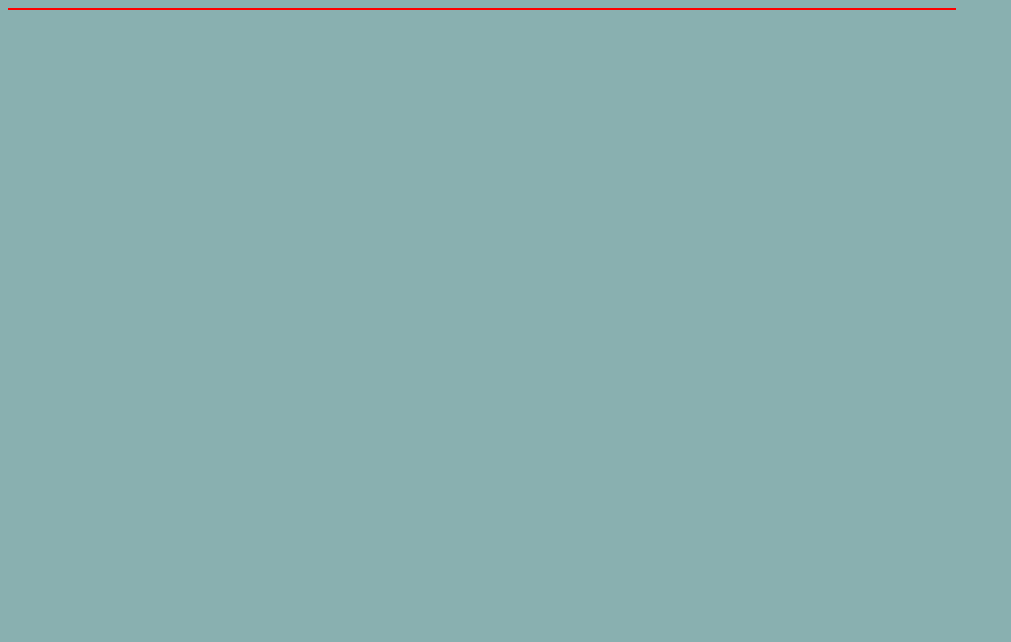
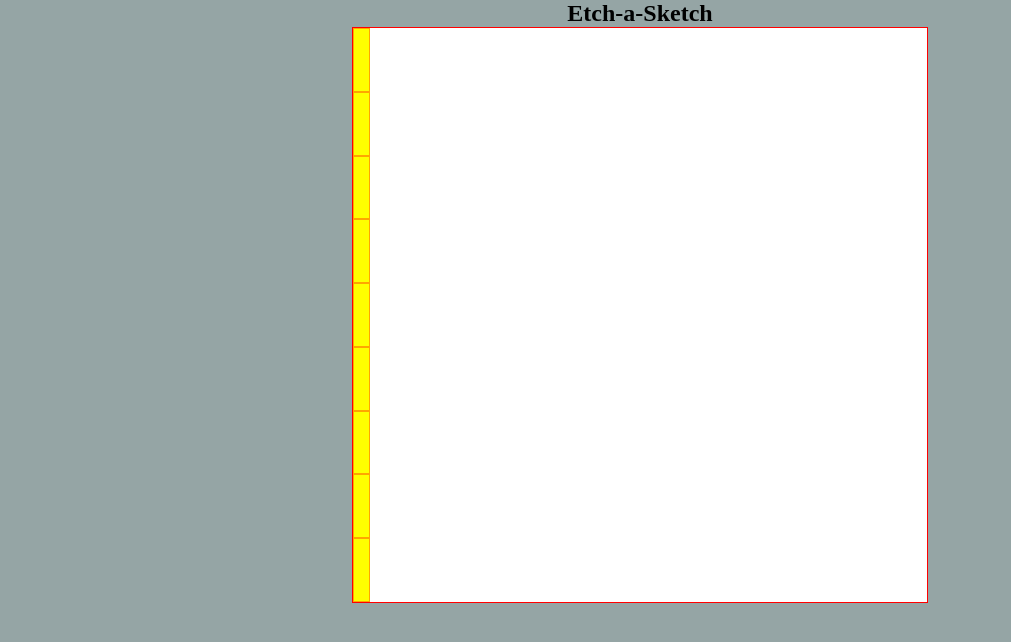
Before and after one commit to tjohnson009/top, a plain HTML site: page etch-a-skecth/index.html in a window 1280 px wide. Shown: the whole page, without its empty margins (0-1011 px from the left). Drawn offline with Linux system fonts and the light colour scheme.

Commit message:
Add createDivs function; add styling for development

```diff
--- a/etch-a-skecth/index.html
+++ b/etch-a-skecth/index.html
@@ -7,6 +7,7 @@
     <link rel="stylesheet" href="./style.css">
 </head>
 <body>
+    <h2>Etch-a-Sketch</h2>
     <div class="container" id="container">
 
     </div>
--- a/etch-a-skecth/index.js
+++ b/etch-a-skecth/index.js
@@ -0,0 +1,27 @@
+const DOM_ELEMENTS = {
+    container: document.querySelector('.container'),
+    div: '<div class="cell"></div>'
+}
+
+let size = 3;
+
+function createDivs() {
+    for (let i=0; i < size**2; i++) {
+        DOM_ELEMENTS.container.insertAdjacentHTML("afterbegin", DOM_ELEMENTS.div);
+    }
+}
+
+function setSpacing() {
+    // get cells
+    let cells = Array.from(document.querySelectorAll('.cell'));
+    // get cell rule
+    cells.forEach(el => {
+        el.style.width = `${(size / 100) * 100}%`;
+        // console.log(el.style.width);
+    })
+    // set flex property to be 1 1 (size / 100) * 100
+}
+
+createDivs(); // might need to set the flex basis property dynamically depending on the ratio of size / 100
+setSpacing();
+// DOM_ELEMENTS.container.append('<h1>HELLO</h1>');
--- a/etch-a-skecth/style.css
+++ b/etch-a-skecth/style.css
@@ -11,15 +11,34 @@
 
 html {
     box-sizing: border-box;
-    background-color: #89b0b0;
+    background-color: #95a5a5;
   }
 
 *, *:before, *:after {
     box-sizing: inherit;
+    padding: 0;
+    margin: 0;
+  }
+
+  h2 {
+    text-align: center;
   }
 
 .container {
     border: var(--level1);
-    width: 75%;
-    display: grid;
+    width: 45%;
+    display: flex;
+    margin: 0 auto;
+    background-color: #ffffff;
+    aspect-ratio: 1;
+    flex-flow: column wrap;
+    justify-content: space-evenly;
+    align-content: stretch;
 }
+
+.cell {
+    flex: 1 1 auto;
+    border: var(--level2);
+    width: auto;
+    background-color: yellow;
+}
```
